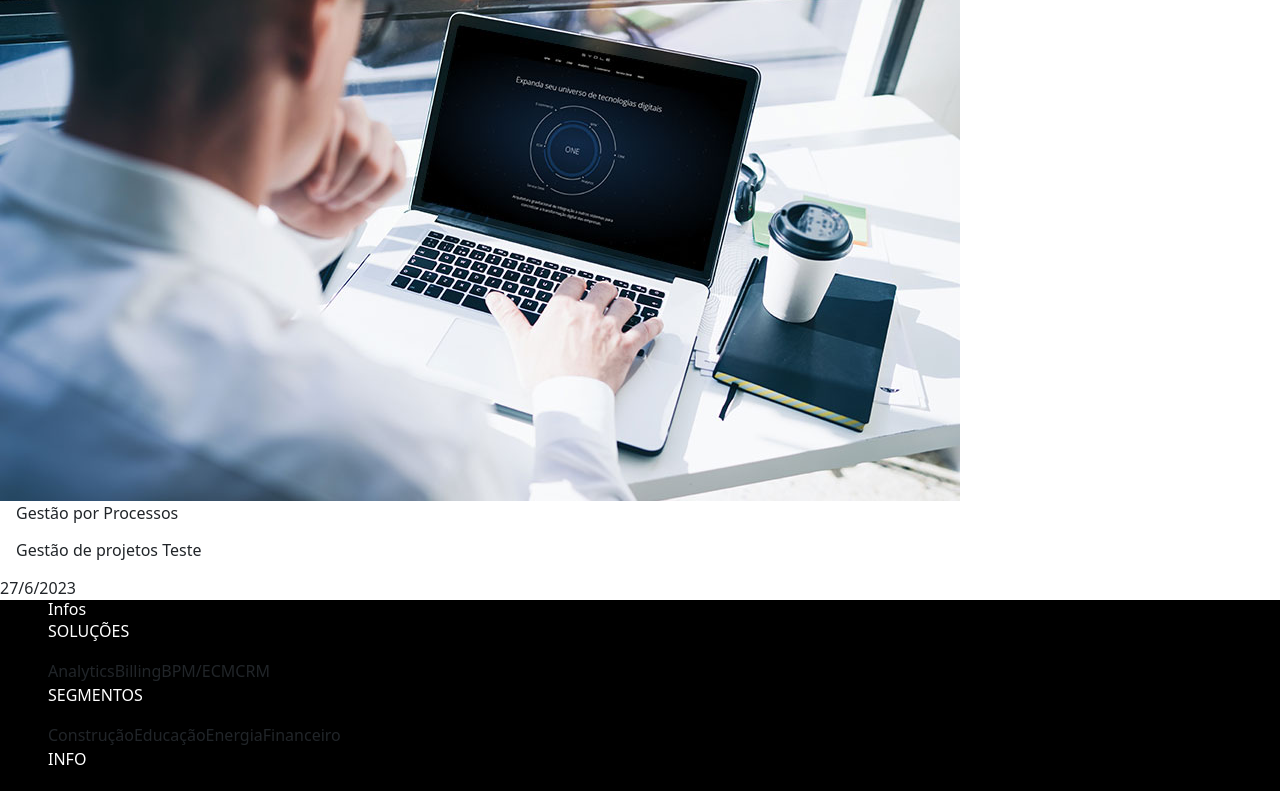
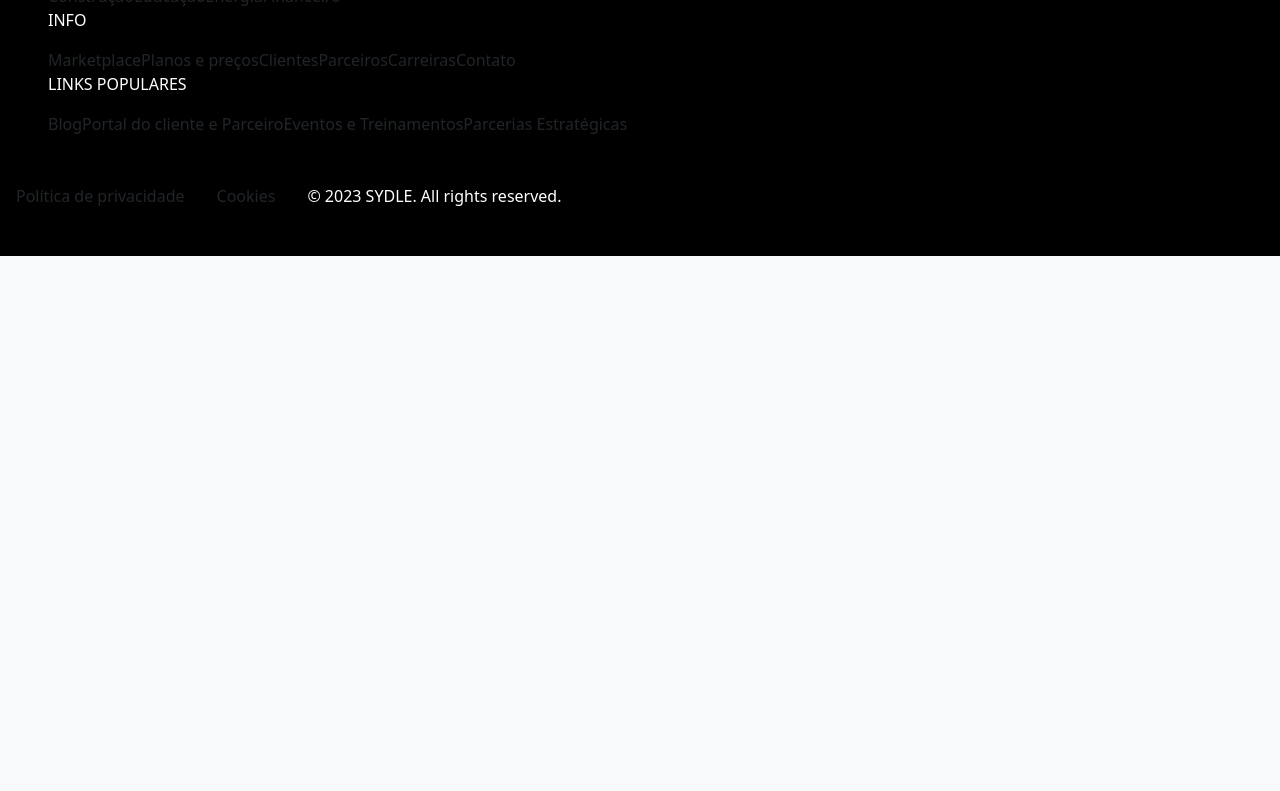
Before and after one commit to santanafx/blog-ApiRest, a React (Vite) app: page / in a window 1280 px wide. Shown: the part 4115-4906 px from the top of the page. After the commit the page ends 4371 px from the top, so only its background shows below. Built offline with nearby package versions, Linux system fonts and the light colour scheme; data requests are answered from the project's data file.

Commit message:
Atualizado arquivo Editar.jsx

```diff
--- a/db.json
+++ b/db.json
@@ -39,14 +39,6 @@
       "title": "Tecnologia no seu dia a dia.",
       "text": "A transformação digital redefine a forma como as organizações operam, incorporando tecnologias inovadoras para impulsionar a eficiência, a produtividade e a inovação. Ela promove a integração de dados, a automação de processos e a personalização da experiência do cliente, fortalecendo a competitividade e o crescimento sustentável.",
       "date": "27/6/2023"
-    },
-    {
-      "image": "/images/gestao.jpg",
-      "category": "Gestão por Processos",
-      "title": "Gestão de projetos Teste",
-      "text": "Gestão de projetos Teste Gestão de projetos Teste Gestão de projetos Teste Gestão de projetos Teste Gestão de projetos Teste Gestão de projetos Teste Gestão de projetos Teste",
-      "date": "27/6/2023",
-      "id": 6
     }
   ]
 }
--- a/src/pages/Editar.jsx
+++ b/src/pages/Editar.jsx
@@ -19,6 +19,15 @@ export const Editar = () => {
       setNewText(selectData.text);
     });
   }, []);
+
+  const handleGetDate = () => {
+    const calendario = new Date();
+    let calendarioDia = calendario.getDate();
+    let calendarioMes = calendario.getMonth() + 1;
+    let calendarioAno = calendario.getFullYear();
+
+    return `${calendarioDia}/${calendarioMes}/${calendarioAno}`;
+  };
 
   const handleUpdate = () => {
     let image = "";
@@ -42,6 +51,7 @@ export const Editar = () => {
       category: select,
       title: newTitle,
       text: newText,
+      date: handleGetDate(),
     };
 
     putRequest(editPost, params.id);
```
Also changed, not shown: 1 other file (tests, documents, lock files or other folders).
